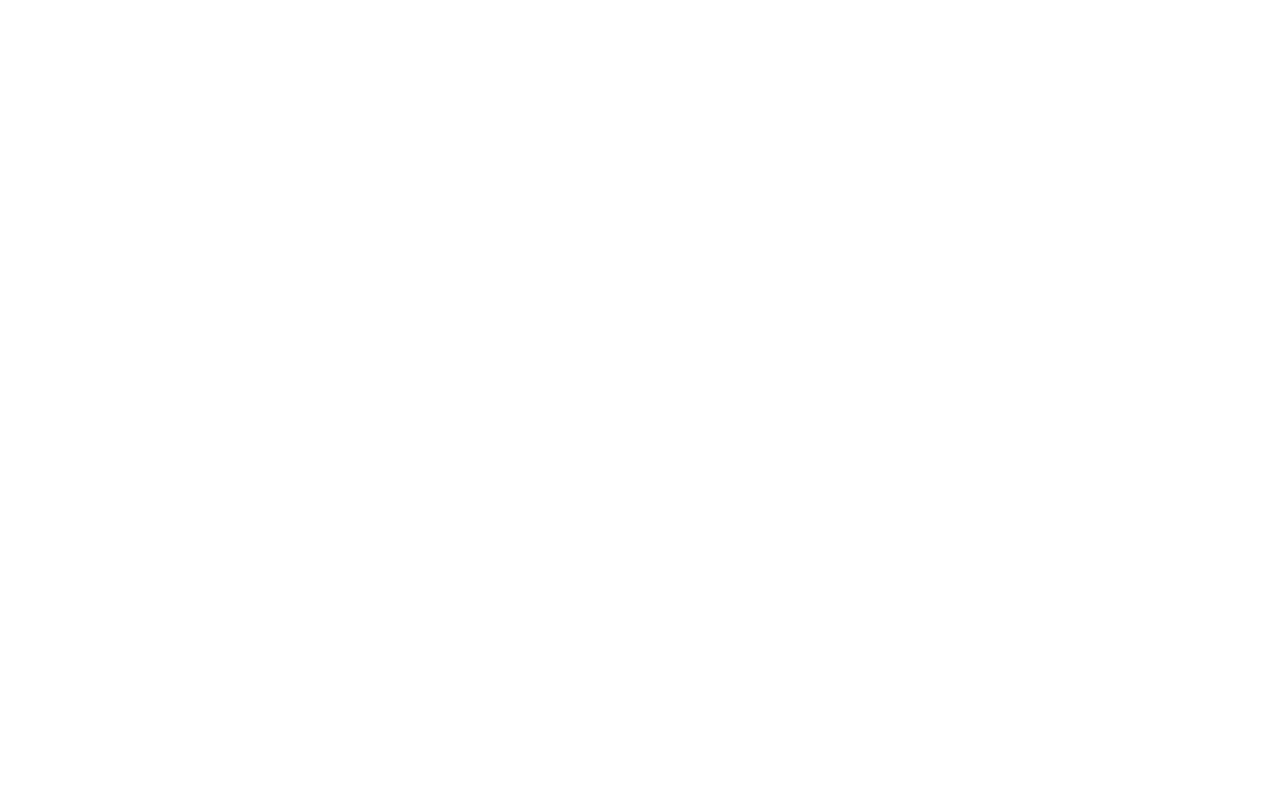
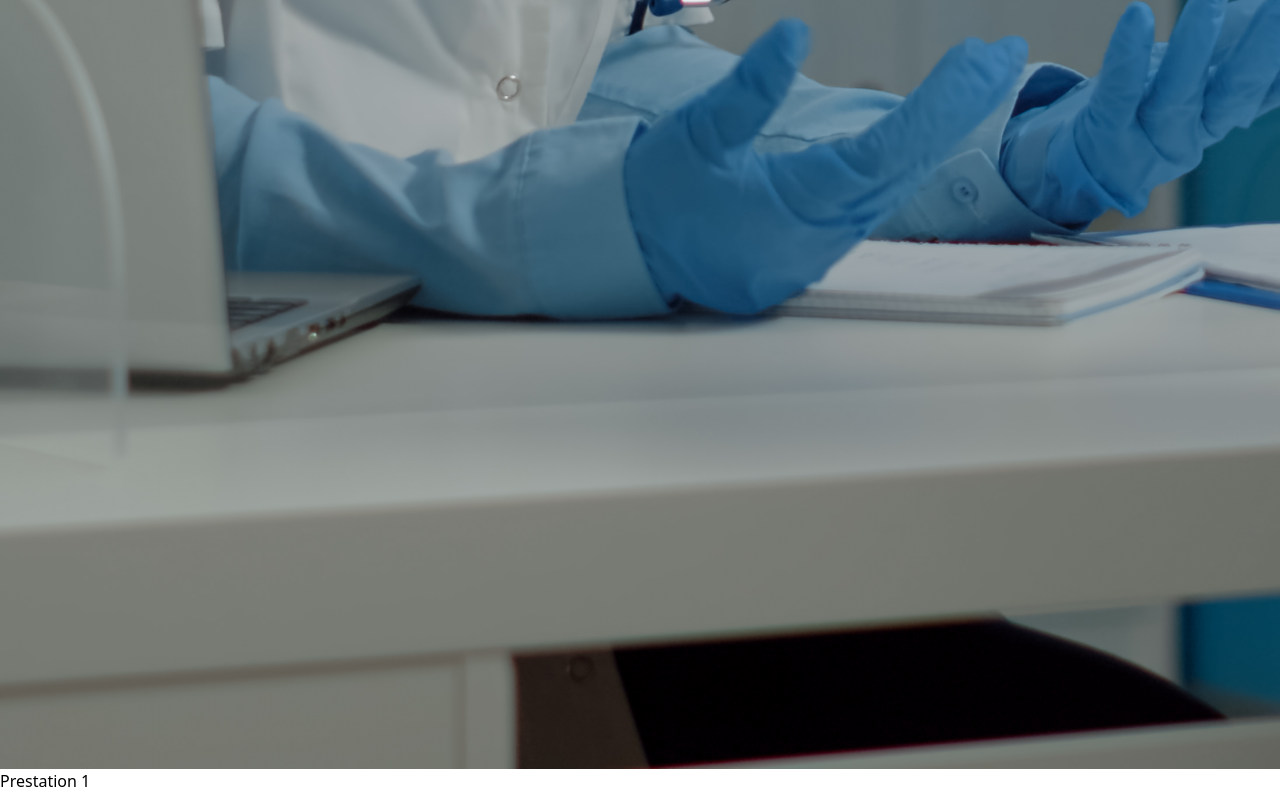
Before and after one commit to rovertnet/Scool, a React (Vite) app: page /solution in a window 1280 px wide. Shown: the part 2000-2797 px from the top of the page. Before the commit the page ends 800 px from the top, so only its background shows below. Built offline with nearby package versions, Linux system fonts and the light colour scheme.

Commit message:
last commit

```diff
--- a/src/component/cSlution/SuperComp.jsx
+++ b/src/component/cSlution/SuperComp.jsx
@@ -1,11 +1,15 @@
+import { Outlet } from "react-router-dom";
 import SolutionBanner from "./SolutioBanner"
+import CardSolution from "./CardSolution";
 
 const SuperComp = () => {
   return (
     <>
       <SolutionBanner />
+      <CardSolution />
+      <Outlet />
     </>
-  )
+  );
 }
 
 export default SuperComp
```
